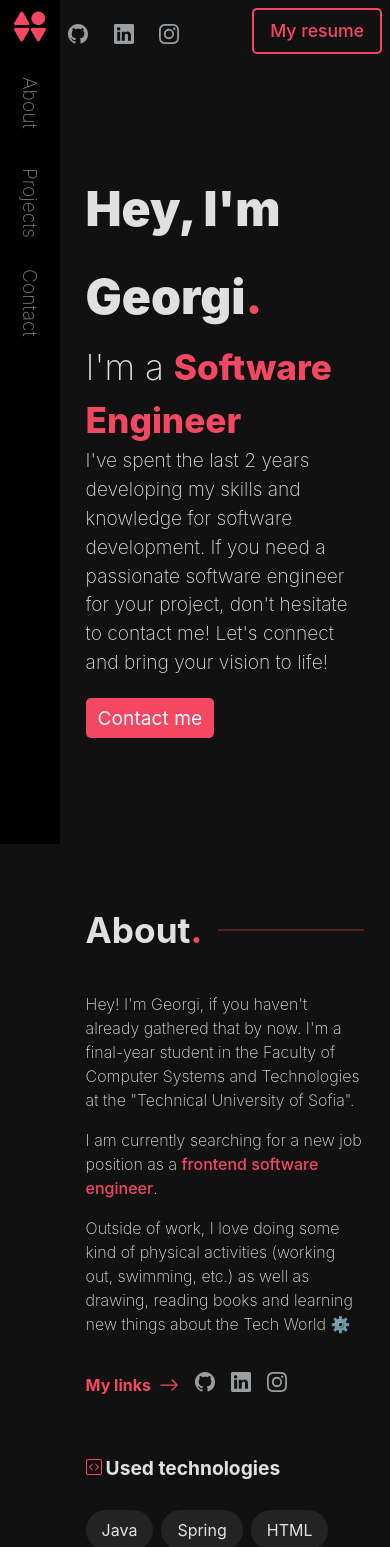
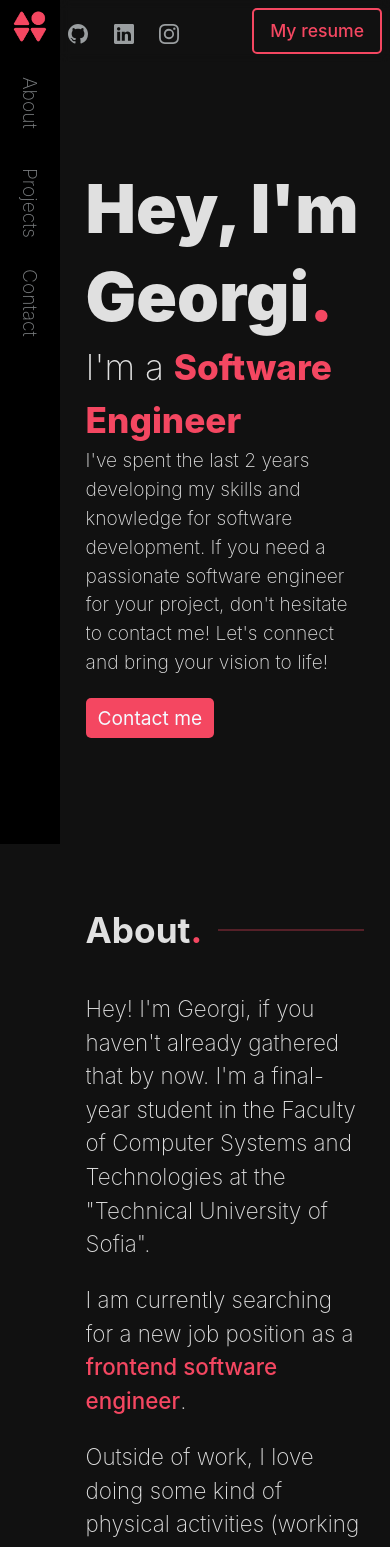
Before and after one commit to dimovv23/Portfolio-2, a React (Vite) app: page / in a window 390 px wide. Shown: the top 1547 px of the page. Built offline with nearby package versions, Linux system fonts and the light colour scheme.

Commit message:
H1 font size change

```diff
--- a/src/App.css
+++ b/src/App.css
@@ -291,7 +291,7 @@
   }
 
   .hero-wrapper h1 {
-    font-size: var(--text-lg);
+    font-size: var(--text-xl);
     line-height: 5.5rem;
   }
 
@@ -313,7 +313,6 @@
   }
 
   .about-content p {
-    font-size: var(--text-2xs);
     margin-top: 0;
   }
 
```
